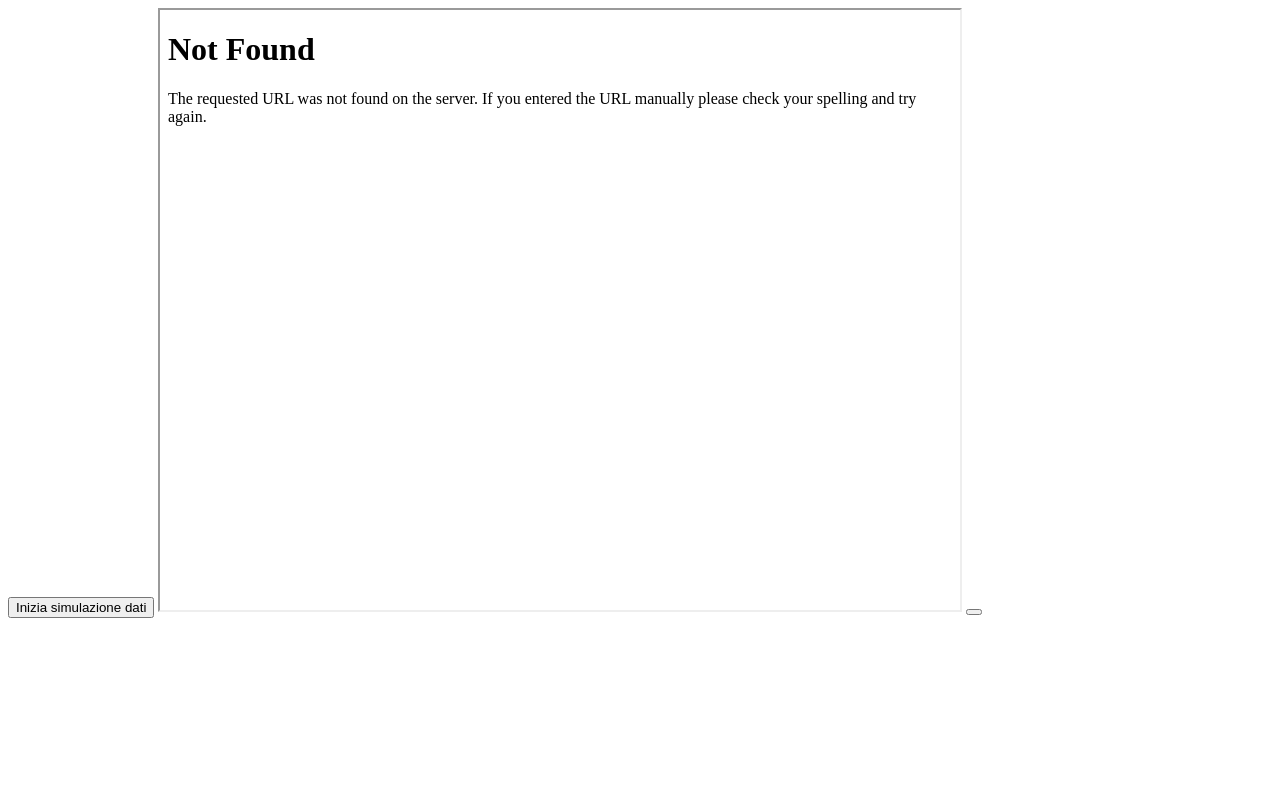
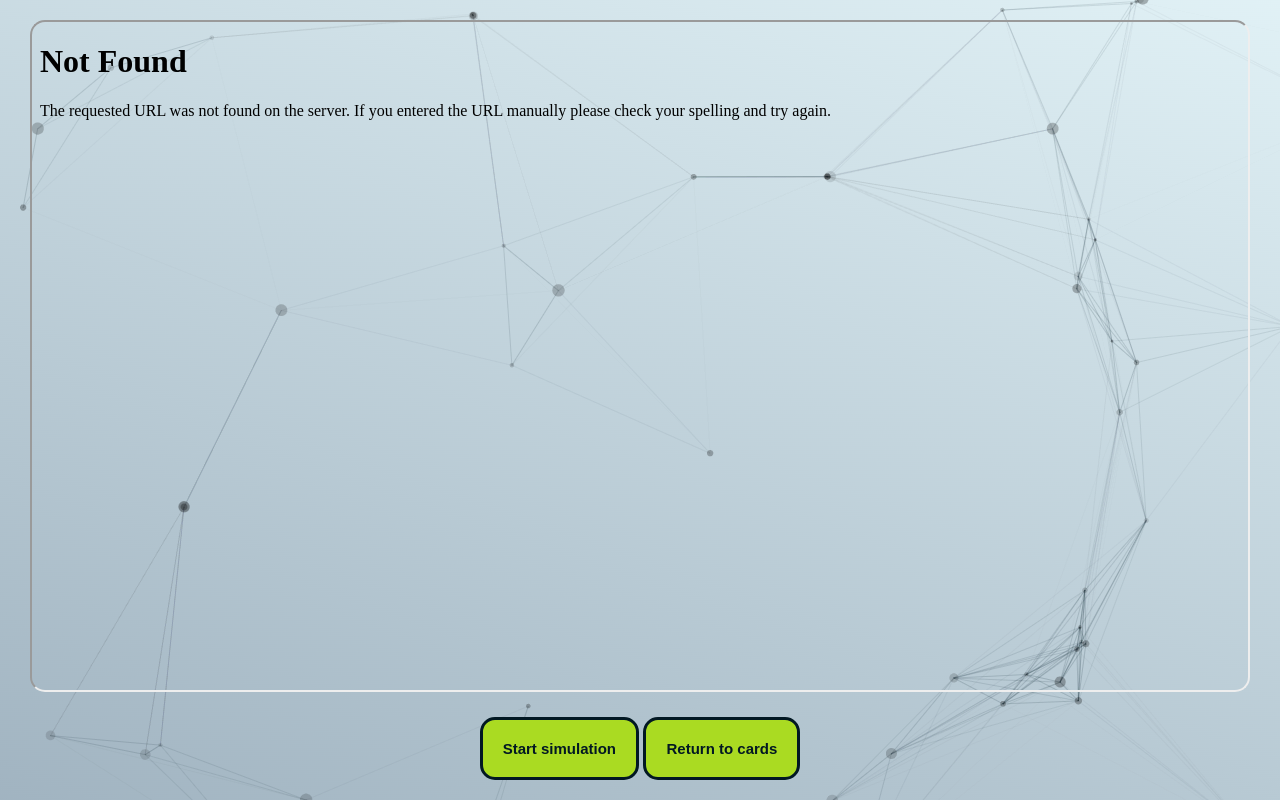
Before and after one commit to bandrea01/BDL_SAAS, a Flask app: page /monitoring in a window 1280 px wide. Run offline with Flask 3, Linux system fonts and the light colour scheme; the visitor is signed in with stand-in values (Sample User, id 1).

Commit message:
Grafana front end fix

```diff
--- a/flask_root/src/templates/grafana_dashboard.html
+++ b/flask_root/src/templates/grafana_dashboard.html
@@ -2,14 +2,70 @@
 <html lang="en">
 <head>
     <meta charset="UTF-8">
+    <link rel="icon" href="{{ url_for('static', filename='logo_black.png') }}">
     <title>BDLaaS | Grafana Temperature Monitoring</title>
+    <style>
+        body {
+            font-family: 'Arial', sans-serif;
+            background-color: #bfd1da;
+            display: flex;
+            justify-content: center;
+            align-items: center;
+            height: 100vh;
+            margin: 0;
+            background-image: url("{{ url_for('static', filename='graph_image.png') }}");
+        }
+
+        .flex-container {
+            width: 95%;
+            height: 95%;
+            display: flex;
+            align-items: center;
+            justify-content: center;
+            flex-direction: column; /* Aggiunto per centrare i contenuti verticalmente */
+        }
+
+        .button-container{
+            padding-top: 25px;
+        }
+
+        .flex-container iframe {
+            border-radius: 15px;
+        }
+
+        .button-container button{
+            background-color: #aadb22;
+            color: #021823;
+            font-weight: bold;
+            font-size: 15px;
+            padding: 20px;
+            border: 3px solid #021823;
+            border-radius: 15px;
+            cursor: pointer;
+            transition: background-color 0.3s, border-color 0.3s;
+        }
+
+        .button-container button:hover{
+            background-color: #021823;
+            color: #fafafa;
+        }
+    </style>
+
 </head>
 <body>
-    <button id="generation">Inizia simulazione dati</button>
-    <iframe src="http://localhost:3000/d/e59f102a-cc7b-4277-815b-e7f3fb52d160/temperaturemonitoration?from=1708442958695&to=1708444742877&refresh=auto&orgId=1&viewPanel=1" width="800" height="600"></iframe>
-    <button></button>
+<div class="flex-container">
+    <iframe src="http://localhost:3000/d/e59f102a-cc7b-4277-815b-e7f3fb52d160/temperaturemonitoration?from=1708442958695&to=1708444742877&refresh=auto&orgId=1&viewPanel=1"
+            width="100%" height="100%"></iframe>
+    <div class="button-container">
+        <button class="simulation-button" id="generation">Start simulation</button>
+        <a href="/menu">
+            <button class="cards-button">Return to cards</button>
+        </a>
+    </div>
+</div>
+
 <script>
-        document.getElementById('generation').addEventListener('click', function() {
+    document.getElementById('generation').addEventListener('click', function () {
         fetch('/generation')
             .then(response => {
                 if (!response.ok) {
```
Also changed, not shown: flask_root/src/py_orion.py (+0 -66 lines), flask_root/src/templates/upload_complete.html (+17 -0 lines), flask_root/src/static/grafana_image.png. Lines whose indentation alone changed are shown as unchanged.
